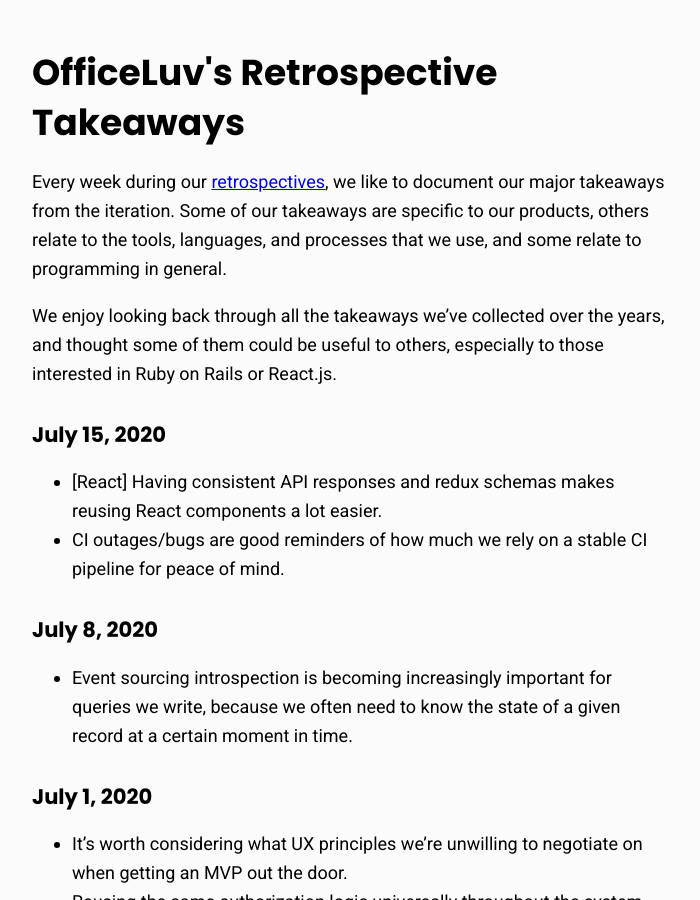
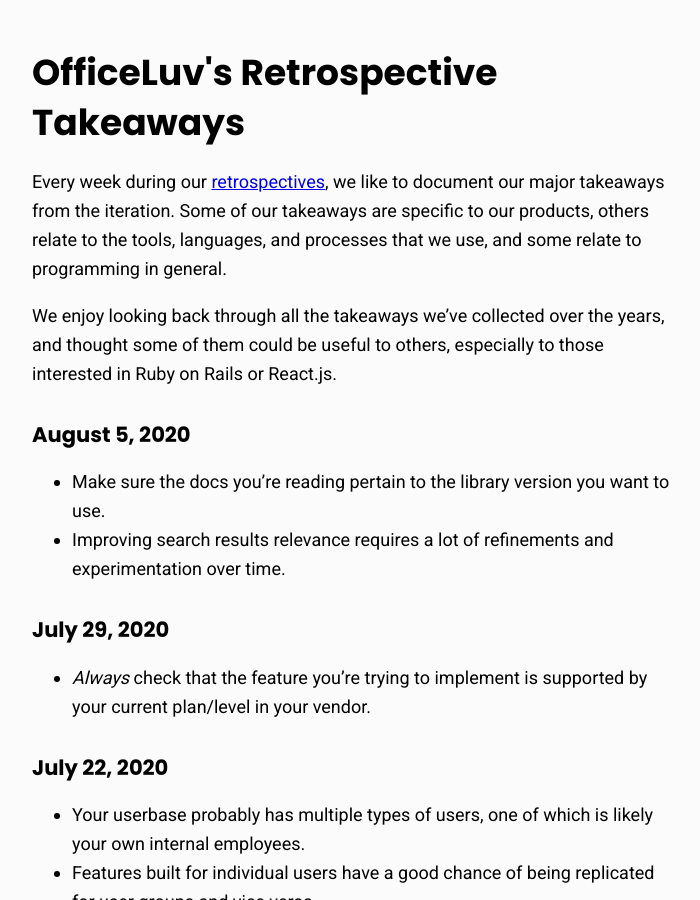
Before and after one commit to officeluv/officeluv.github.io, a Jekyll site: the page built from takeaways.md, in a window 1280 px wide and 900 px high. Shown: the whole window, without its empty margins (288-988 px from the left). Built offline with Jekyll 4.4.1, drawn with Linux system fonts in a browser that asks for light colours; some of the changed text lies outside the part shown.

Commit message:
Update takeaways.md

```diff
--- a/takeaways.md
+++ b/takeaways.md
@@ -7,6 +7,17 @@
 Every week during our [retrospectives](/retrospectives), we like to document our major takeaways from the iteration. Some of our takeaways are specific to our products, others relate to the tools, languages, and processes that we use, and some relate to programming in general.
 
 We enjoy looking back through all the takeaways we've collected over the years, and thought some of them could be useful to others, especially to those interested in Ruby on Rails or React.js.
+
+### August 5, 2020
+- Make sure the docs you’re reading pertain to the library version you want to use.
+- Improving search results relevance requires a lot of refinements and experimentation over time.
+
+### July 29, 2020
+- _Always_ check that the feature you’re trying to implement is supported by your current plan/level in your vendor.
+
+### July 22, 2020
+- Your userbase probably has multiple types of users, one of which is likely your own internal employees.
+- Features built for individual users have a good chance of being replicated for user groups and vice versa.
 
 ### July 15, 2020
 - [React] Having consistent API responses and redux schemas makes reusing React components a lot easier.
```
